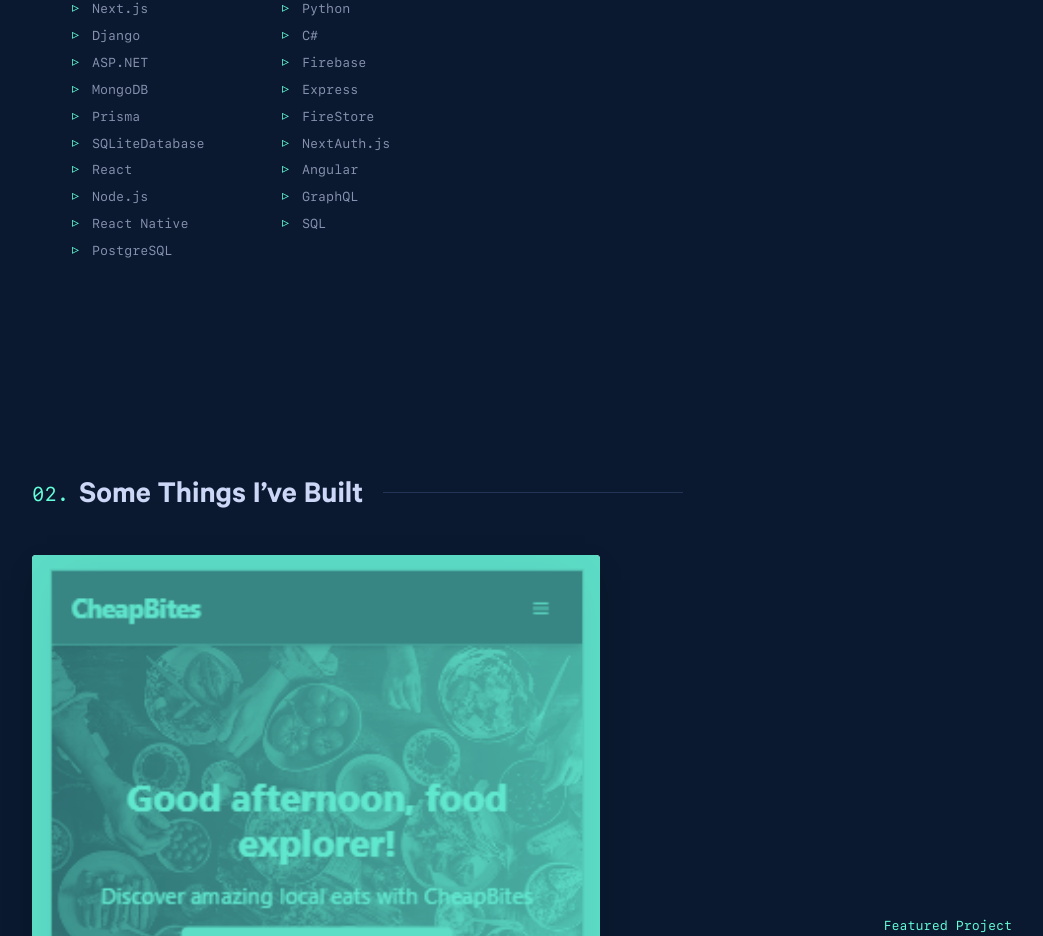
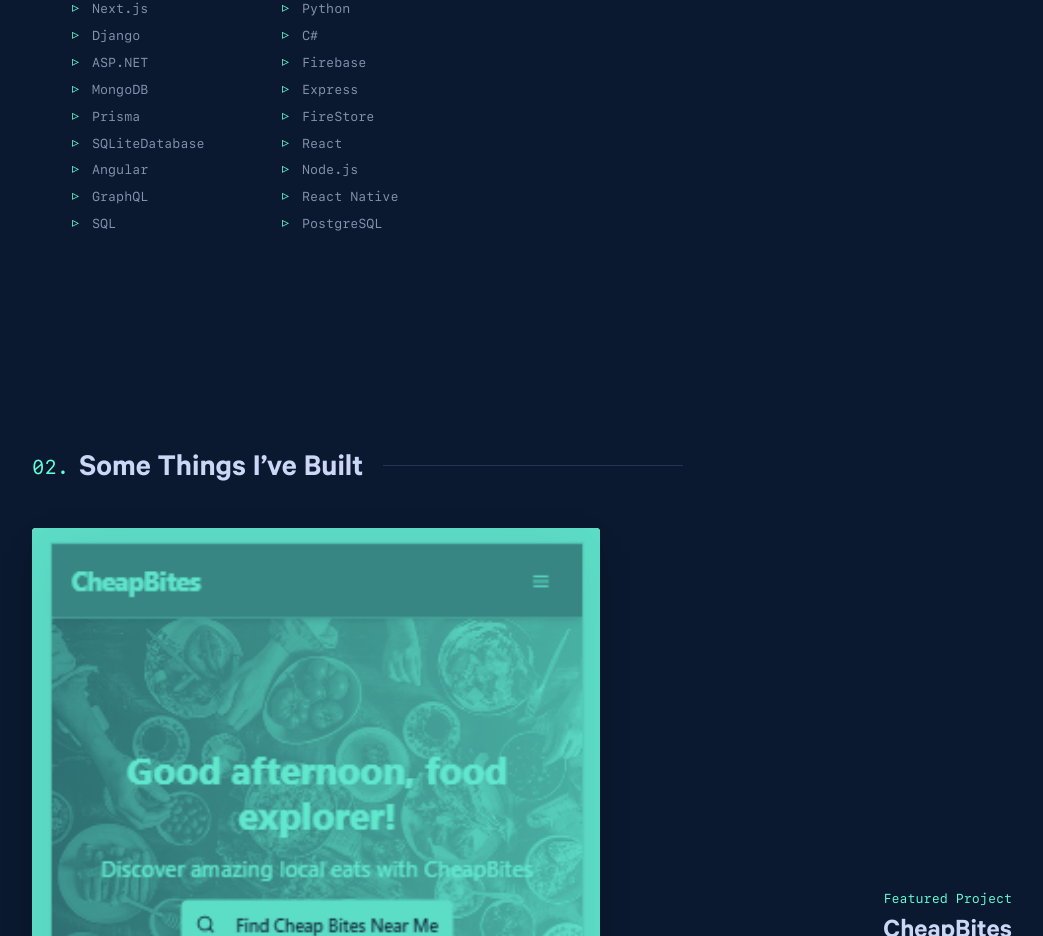
Before and after one commit to Davies70/portfolio, a React (Vite) app: page / in a window 1280 px wide. Shown: the part 1259-2195 px from the top of the page, without its empty margins (118-1161 px from the left). Built offline with nearby package versions, Linux system fonts and the light colour scheme.

Commit message:
Remove NextAuth.js from technology list in About section

```diff
--- a/src/components/sections/About.jsx
+++ b/src/components/sections/About.jsx
@@ -133,7 +133,6 @@
     'Prisma',
     'FireStore',
     'SQLiteDatabase',
-    'NextAuth.js',
     'React',
     'Angular',
     'Node.js',
```
